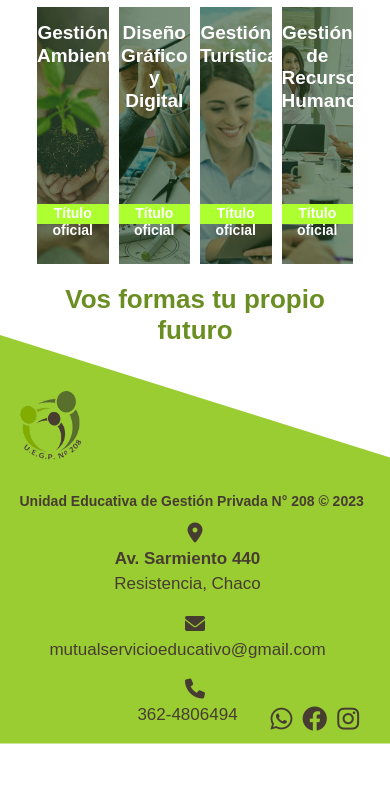
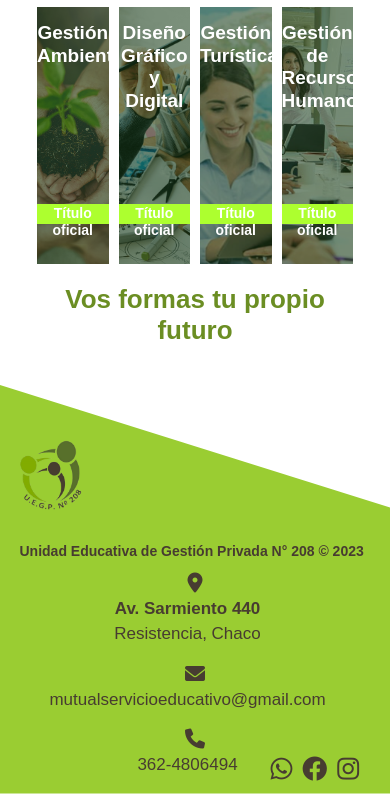
Before and after one commit to jazpbustos/proyecto-ppii, a plain HTML site: page index.html in a window 390 px wide. Shown: the part 3037-3831 px from the top of the page. Before the commit the page ends 3781 px from the top, so only its background shows below. Drawn offline with nearby package versions, Linux system fonts and the light colour scheme; a script that the page names is missing; a web font is replaced by a local one.

Commit message:
responsive

```diff
--- a/css/footer.css
+++ b/css/footer.css
@@ -114,6 +114,6 @@
   font-size: 30px; /* Tamaño más grande al pasar el cursor sobre el icono */
 }
 .footer{
-  margin-top: -200px;
+  margin-top: -150px;
 }
 }
```
